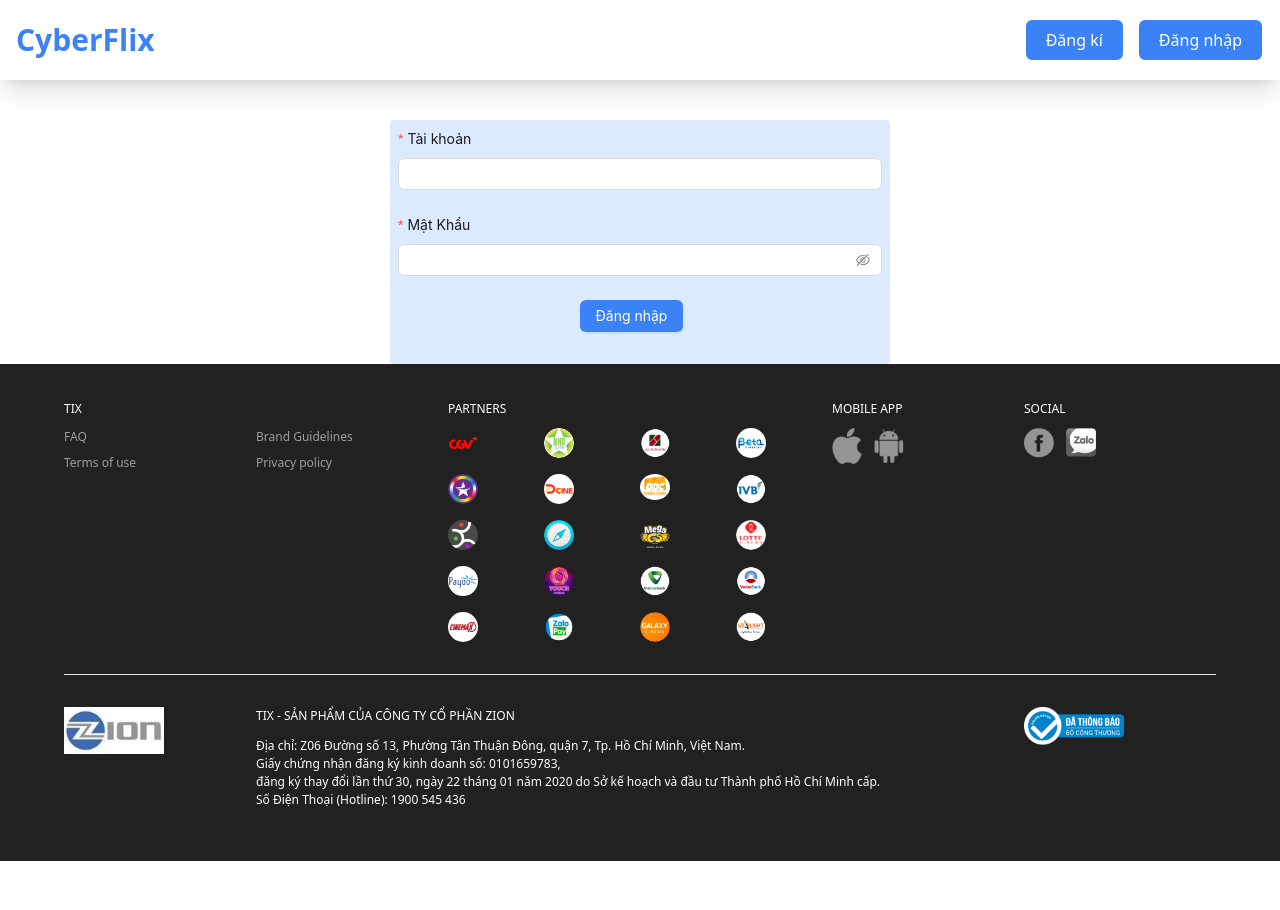
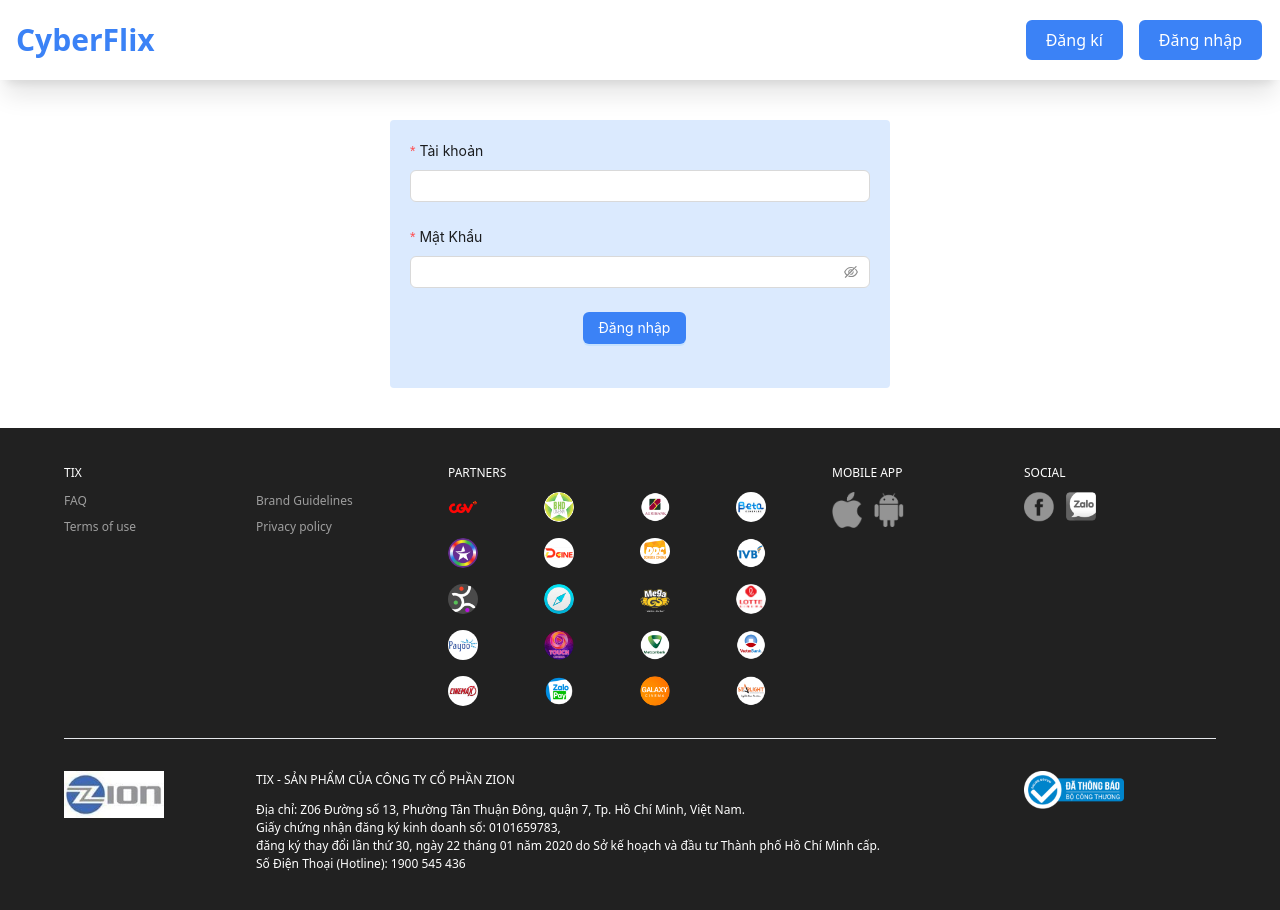
Before and after one commit to KHA0410/CyberFlix, a React (Create React App) app: page /login in a window 1280 px wide. Shown: the top 910 px of the page. Before the commit the page ends 861 px from the top, so only its background shows below. Built offline with nearby package versions, Linux system fonts and the light colour scheme.

Commit message:
CyberFlix

```diff
--- a/src/App.js
+++ b/src/App.js
@@ -6,16 +6,19 @@ import HomePage from "./Pages/HomePage/HomePage";
 import HeaderFlix from "./components/HeaderFlix/HeaderFlix";
 import DettailPage from "./Pages/DetailPage/DettailPage";
 import FooterFlix from "./components/FooterFlix/FooterFlix";
+import Layout from "./Layout/Layout";
 
 function App() {
   return (
     <div className="App">
       <BrowserRouter>
-        <HeaderFlix />
+        {/* OutLet */}
         <Routes>
-          <Route path="/" element={<HomePage />} />
-          <Route path="/login" element={<LoginPage />} />
-          <Route path="/detail/:maPhim" element={<DettailPage />} />
+          <Route to="/" element={<Layout />}>
+            <Route path="/" element={<HomePage />} />
+            <Route path="/login" element={<LoginPage />} />
+            <Route path="/detail/:maPhim" element={<DettailPage />} />
+          </Route>
         </Routes>
         <FooterFlix />
       </BrowserRouter>
--- /dev/null
+++ b/src/Layout/Layout.jsx
@@ -0,0 +1,12 @@
+import React from 'react'
+import HeaderFlix from '../components/HeaderFlix/HeaderFlix'
+import { Outlet } from 'react-router'
+
+export default function Layout() {
+  return (
+    <div className='space-y-5'>
+        <HeaderFlix/>
+        <Outlet/>
+    </div>
+  )
+}
--- a/src/Pages/DetailPage/DettailPage.jsx
+++ b/src/Pages/DetailPage/DettailPage.jsx
@@ -1,6 +1,7 @@
 import React, { useEffect, useState } from 'react'
 import { useParams } from 'react-router-dom'
 import { https } from '../../services/api'
+import { Rate } from 'antd'
 
 export default function DettailPage() {
     //Lấy mã phim từ URL
@@ -20,21 +21,26 @@ export default function DettailPage() {
     },[])
 
   return (
-    <div className='my-5'>
+    <div className=''>
       <div className='containerCss'>
         <h1 className='text-3xl py-2 font-medium'>Nội Dung Phim</h1>
       <hr className='bold-hr'/>
       </div>
 
       <div className='containerCss pt-5 flex space-x-5'>
-        <img className='h-60 object-cover' src={detail.hinhAnh} alt="" />
-        <div>
+        <img className='h-80 rounded shadow-lg shadow-black' src={detail.hinhAnh} alt="" />
+
+        <div className='space-y-1'>
             <h1 className='text-3xl mb-5 form-medium'>{detail.tenPhim}</h1>
             <p><b>Mã Phim:</b> {detail.maPhim}</p>
             <p><b>Mô tả:</b> {detail.moTa}</p>
             <p><b>Thời gian chiếu:</b> {detail.ngayKhoiChieu}</p>
             <p><b>Trailer:</b> {detail.trailer}</p>
-            <button className='bg-blue-500 text-white rounded px-5 py-1 mt-5 form-medium'>Mua vé</button>
+            <p><b>Rate:</b> <Rate value={detail.danhGia}/></p>
+            <div>
+             <button className='bg-blue-500 text-white rounded px-5 py-1 form-medium mt-5'>Mua vé</button>
+            </div>
+
         </div>
     </div>
     </div>
--- a/src/Pages/HomePage/ListMovie.jsx
+++ b/src/Pages/HomePage/ListMovie.jsx
@@ -18,7 +18,7 @@ export default function ListMovie() {
          });
     }, [])
   return (
-    <div className='grid grid-cols-4 gap-5 pt-5 containerCss'>
+    <div className='grid sm:grid-cols-2 lg:grid-cols-4 2xl:grid-cols-5 gap-5 containerCss'>
         {movieArr.map((item) => {
             return(
                 //Dùng card antd
--- a/src/Pages/LoginPage/FormLogin.jsx
+++ b/src/Pages/LoginPage/FormLogin.jsx
@@ -33,9 +33,9 @@ const FormLogin = () => {
     console.log('Failed:', errorInfo);
   };
 return (
-  <div className='mt-10'>
+  <div className='my-10'>
    <Form
-  className='bg-blue-100 rounded p-2 containerCss'
+  className='bg-blue-100 rounded p-5 containerCss'
   layout='vertical'
     name="basic"
     //Cột label
```
